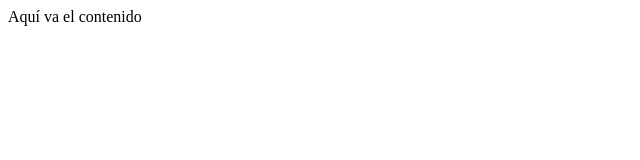
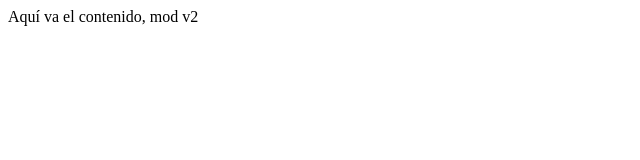
Before and after one commit to elmerochido/ftest, a plain HTML site: page index.html in a window 1280 px wide. Shown: the full height of the page, 0-640 px from the left. Drawn offline with Linux system fonts and the light colour scheme.

Commit message:
Update index.html
add mod v2

```diff
--- a/index.html
+++ b/index.html
@@ -3,6 +3,6 @@
 		<title>Mi página de ejemplo</title>
 	</head>
 	<body>
-	Aquí va el contenido
+	Aquí va el contenido, mod v2
 	</body>
 </html>
```
